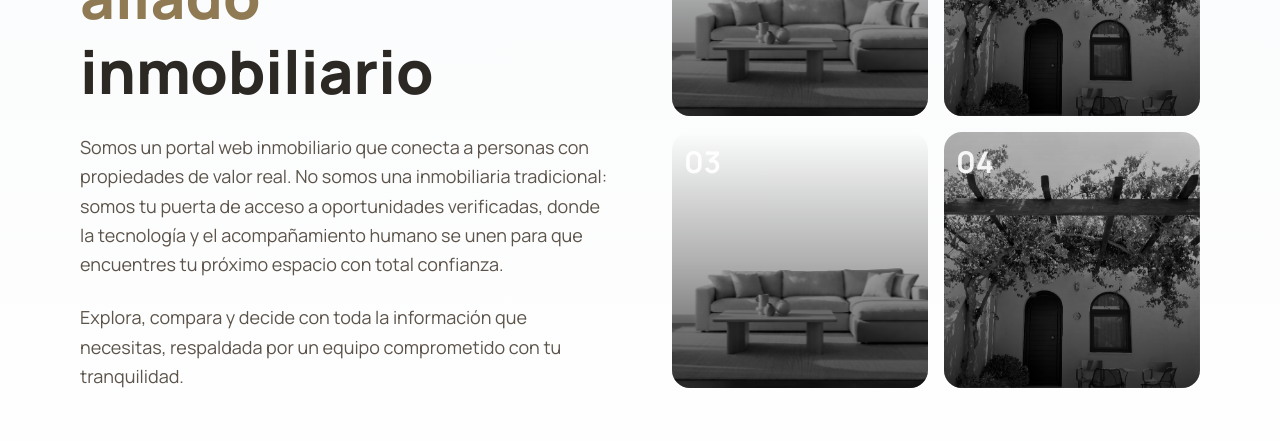
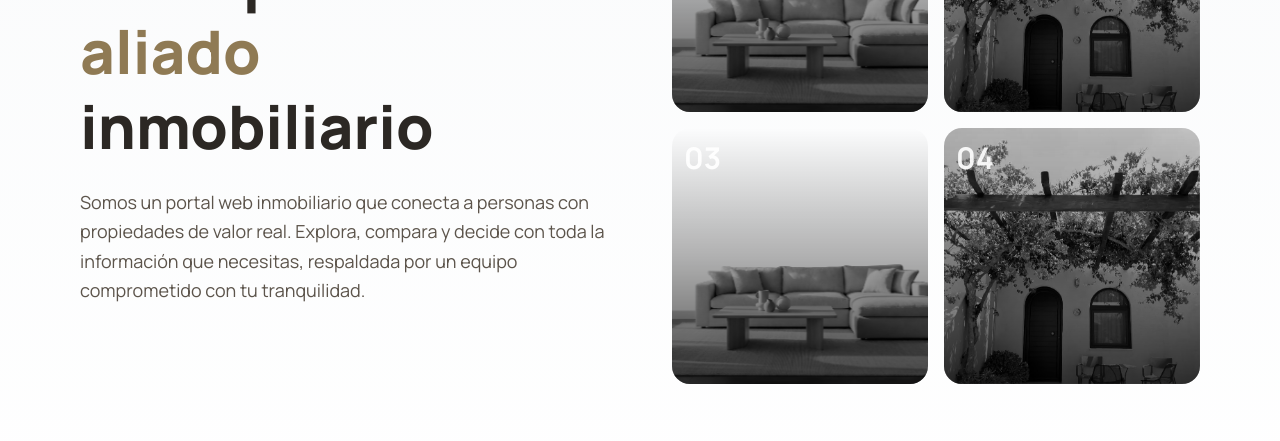
Before and after one commit to Giands96/wasiq-project-front, a Next.js app: page / in a window 1280 px wide. Shown: the part 1120-1561 px from the top of the page. Built offline with nearby package versions, Linux system fonts and the light colour scheme; no server answers.

Commit message:
refactor: Mejorar descripción en el componente About para mayor claridad

```diff
--- a/shared/components/ui/home/about.tsx
+++ b/shared/components/ui/home/about.tsx
@@ -54,12 +54,7 @@ export default function About() {
             </h2>
             <p className="text-base sm:text-lg text-text-secondary leading-relaxed mb-6">
               Somos un portal web inmobiliario que conecta a personas con propiedades
-              de valor real. No somos una inmobiliaria tradicional: somos tu puerta de
-              acceso a oportunidades verificadas, donde la tecnología y el acompañamiento
-              humano se unen para que encuentres tu próximo espacio con total confianza.
-            </p>
-            <p className="text-base sm:text-lg text-text-secondary leading-relaxed">
-              Explora, compara y decide con toda la información que necesitas, respaldada
+              de valor real. Explora, compara y decide con toda la información que necesitas, respaldada
               por un equipo comprometido con tu tranquilidad.
             </p>
           </div>
```
